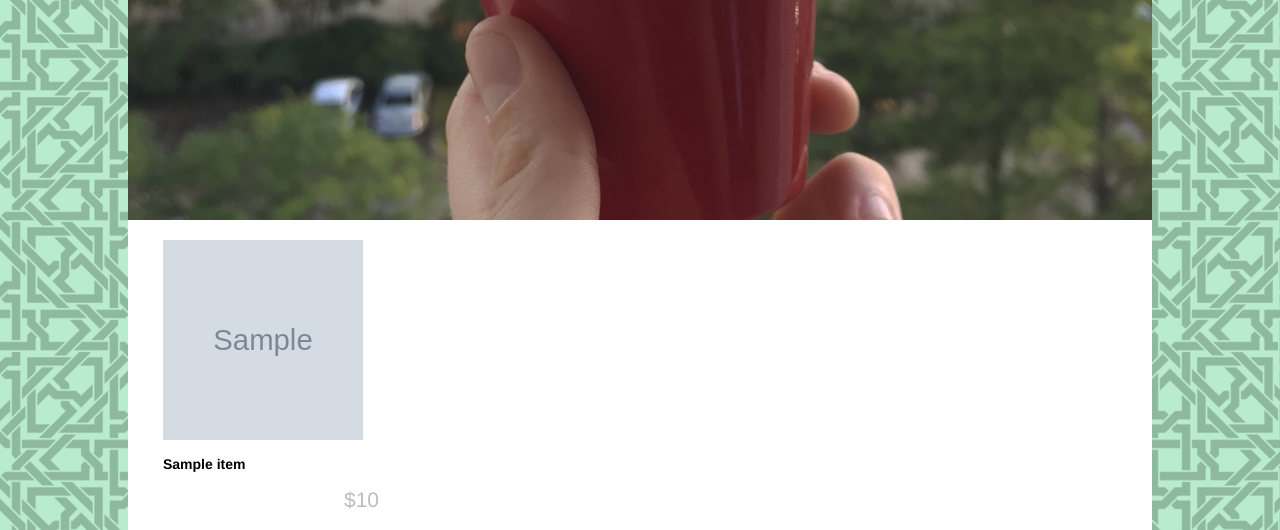
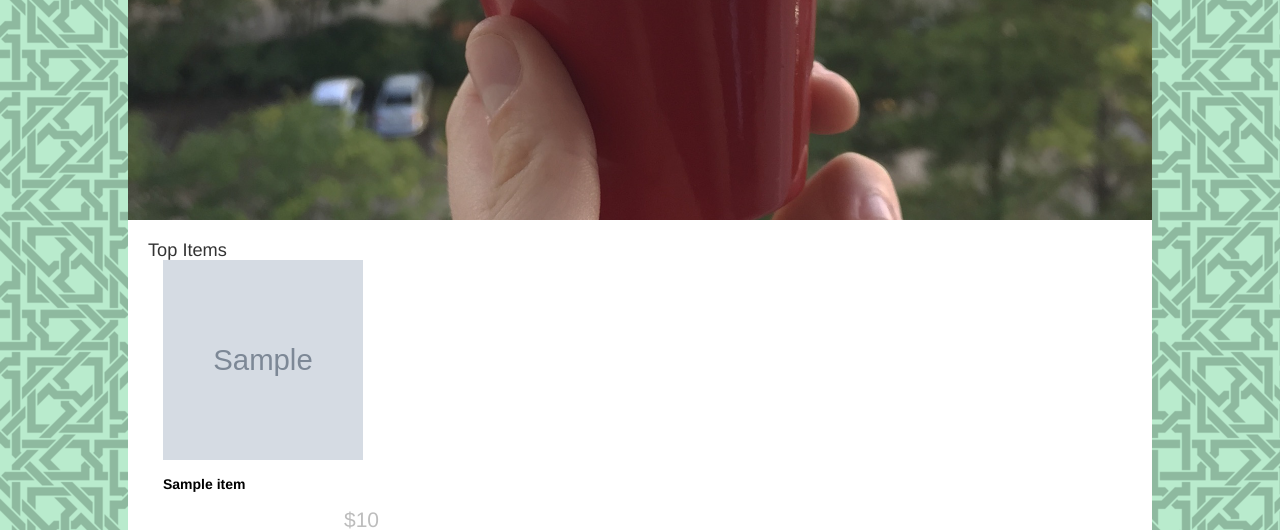
Before and after one commit to ansario/campusthrift-og, a Django app: template campusthrift/templates/campusthrift/home.html in a window 1280 px wide; the page is wider, and only the part inside the window is pictured. Shown: the part 580-1110 px from the top of that part. Run offline with Django 3.2, Linux system fonts and the light colour scheme; the template is opened without the code that fills it: most values are stand-ins (such as "Sample title", 1, 10 or a date in 2020); grey boxes marked "Sample" are stand-in pictures; some libraries are stand-ins or nearby versions.

Commit message:
Update home.html

```diff
--- a/campusthrift/templates/campusthrift/home.html
+++ b/campusthrift/templates/campusthrift/home.html
@@ -31,7 +31,7 @@
 
 
             {% for item in items %}
-
+        <h2>Top Items</h2>
                 <div class="col-md-3 col-xs-12 col-sm-6">
                 <a href="/shop/view/{{ item.pk }}"><img class="center-image" src="{{ item.images.all.0.image.url }}"  height="200px" width="200px" alt=""/>
                     <div class="gallery-info">
```
